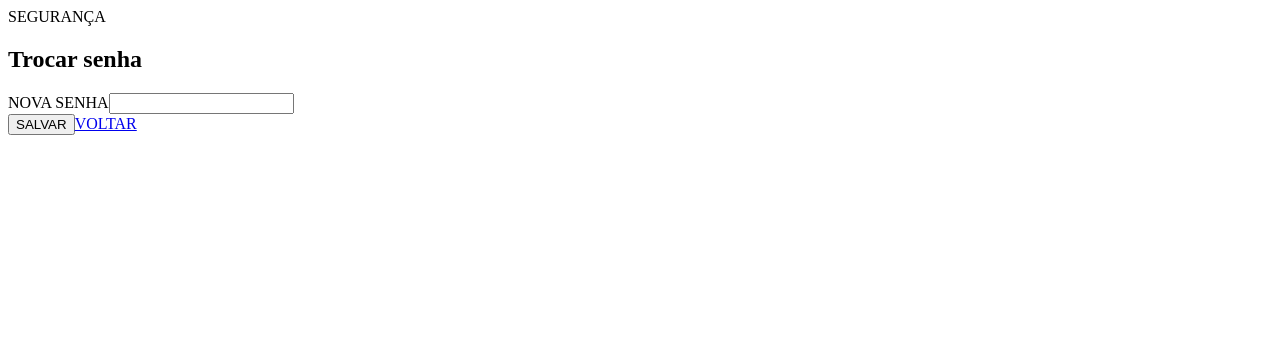
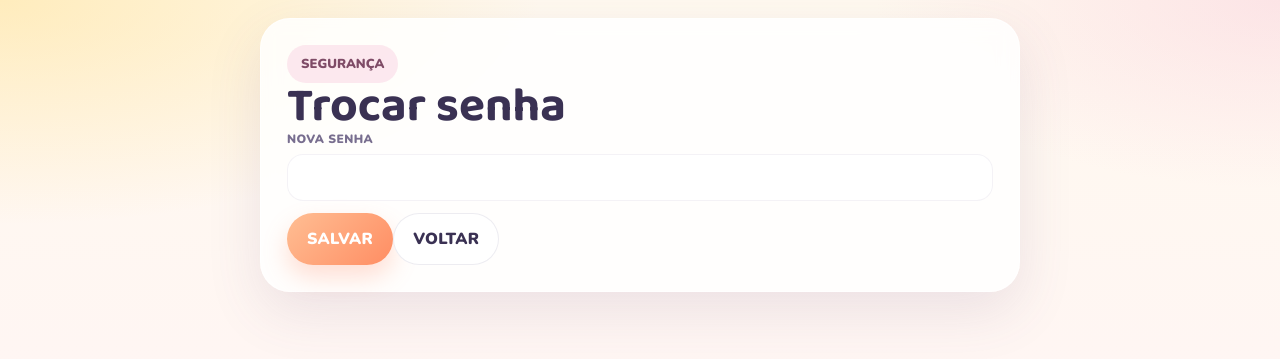
Before and after one commit to cvmontealto2019-ctrl/Raspadinha, a Flask app: page /change_password in a window 1280 px wide. Shown: the top 359 px of the page. Run offline with Flask 3, Linux system fonts and the light colour scheme; the visitor is signed in with stand-in values (Sample User, id 1).

Commit message:
Update styles.css

```diff
--- a/static/css/styles.css
+++ b/static/css/styles.css
@@ -1,421 +1,520 @@
-@import url('https://fonts.googleapis.com/css2?family=Baloo+2:wght@600;700;800&family=Nunito:wght@500;700;800;900&display=swap');
+@import url('https://fonts.googleapis.com/css2?family=Baloo+2:wght@500;700;800&family=Nunito:wght@500;700;800;900&display=swap');
 
 :root{
-  --bp-bg-1:#fff8ef;
-  --bp-bg-2:#fff2f8;
-  --bp-card:#ffffff;
-  --bp-text:#3b3153;
-  --bp-muted:#7a7292;
-  --bp-orange:#ff7a00;
-  --bp-orange-2:#ffb200;
-  --bp-yellow:#ffd95a;
-  --bp-green:#16b364;
-  --bp-green-2:#0f9b54;
-  --bp-shadow:0 20px 50px rgba(94,72,120,.12);
-  --bp-shadow-soft:0 10px 24px rgba(94,72,120,.08);
-  --bp-radius-xl:30px;
-  --bp-radius-lg:24px;
+  --bg-1:#fff9ef;
+  --bg-2:#fff2f8;
+  --card:#ffffff;
+  --text:#3a3153;
+  --muted:#7b7294;
+  --line:rgba(99,81,124,.10);
+
+  --orange:#ff7a00;
+  --orange-2:#ffb300;
+  --gold:#f3bb43;
+  --gold-2:#ffe077;
+  --green:#18b562;
+  --green-2:#73df9e;
+
+  --shadow:0 20px 55px rgba(98,74,120,.12);
+  --shadow-soft:0 10px 25px rgba(98,74,120,.08);
 }
 
-.bp-game-body{
-  margin:0;
-  min-height:100vh;
-  font-family:'Nunito',system-ui,sans-serif;
-  color:var(--bp-text);
-  background:
-    radial-gradient(1200px 500px at 0% 0%, rgba(255,217,90,.35), transparent 45%),
-    radial-gradient(900px 420px at 100% 0%, rgba(255,103,168,.14), transparent 45%),
-    linear-gradient(180deg,var(--bp-bg-1),var(--bp-bg-2));
+/* RESET */
+*{
+  box-sizing:border-box;
 }
 
-#bp-confetti{
-  position:fixed;
-  inset:0;
-  pointer-events:none;
-  z-index:100;
+html,body{
+  min-height:100%;
 }
 
-.bp-game-shell{
+body{
+  margin:0;
+  font-family:'Nunito',system-ui,sans-serif;
+  color:var(--text);
+  background:
+    radial-gradient(1200px 500px at 0% 0%, rgba(255,211,92,.34), transparent 45%),
+    radial-gradient(900px 420px at 100% 0%, rgba(247,191,214,.36), transparent 45%),
+    linear-gradient(180deg,var(--bg-1),var(--bg-2));
+}
+
+a{
+  text-decoration:none;
+  color:inherit;
+}
+
+button{
+  font:inherit;
+}
+
+img{
+  max-width:100%;
+}
+
+/* LAYOUT BASE */
+.page-shell{
   width:min(1180px, calc(100% - 24px));
   margin:0 auto;
   padding:18px 0 28px;
+  position:relative;
 }
 
-.bp-topbar{
-  display:flex;
-  align-items:center;
-  justify-content:space-between;
-  gap:16px;
-  flex-wrap:wrap;
-  margin-bottom:18px;
+.narrow-page{
+  max-width:760px;
 }
 
-.bp-brand{
+.auth-page{
+  max-width:1120px;
+}
+
+/* TIPOGRAFIA */
+.eyebrow{
+  font-size:12px;
+  font-weight:900;
+  letter-spacing:.6px;
+  color:#8e5673;
+}
+
+.brand-mini,
+.brand-stack{
   display:flex;
-  align-items:center;
   gap:14px;
 }
 
-.bp-logo{
-  width:66px;
-  height:66px;
+.brand-mini img,
+.brand-stack img{
+  width:58px;
+  height:58px;
   object-fit:contain;
   border-radius:18px;
   background:#fff;
   padding:6px;
-  box-shadow:var(--bp-shadow-soft);
+  box-shadow:var(--shadow-soft);
 }
 
-.bp-eyebrow{
-  display:inline-block;
-  font-size:12px;
-  font-weight:900;
-  letter-spacing:.7px;
-  color:#955f7b;
-  text-transform:uppercase;
+.brand-mini h1,
+.brand-stack h1,
+.welcome-card h1,
+.hero-copy h2{
+  margin:0;
+  font-family:'Baloo 2',system-ui,sans-serif;
+  line-height:1;
 }
 
-.bp-title{
-  margin:0;
-  font-family:'Baloo 2',sans-serif;
-  font-size:34px;
-  line-height:1;
-  color:var(--bp-orange);
+.tag,
+.status-pill{
+  display:inline-flex;
+  align-items:center;
+  gap:8px;
+  border-radius:999px;
+  padding:10px 14px;
+  background:rgba(247,191,214,.35);
+  color:#7f4c67;
+  font-weight:900;
+  font-size:13px;
 }
 
-.bp-subtitle{
-  margin:4px 0 0;
-  font-size:15px;
-  color:var(--bp-muted);
+.status-pill strong{
+  font-size:18px;
+  color:var(--text);
 }
 
-.bp-pill{
-  background:rgba(255,255,255,.88);
-  border:1px solid rgba(255,255,255,.7);
-  box-shadow:var(--bp-shadow-soft);
-  border-radius:999px;
-  padding:12px 16px;
-  display:flex;
-  align-items:center;
-  gap:10px;
-  color:var(--bp-muted);
-  font-weight:800;
-}
-
-.bp-pill strong{
-  color:var(--bp-text);
-  font-size:22px;
-}
-
-.bp-hero{
-  background:rgba(255,255,255,.88);
-  border:1px solid rgba(255,255,255,.72);
-  box-shadow:var(--bp-shadow);
-  border-radius:var(--bp-radius-xl);
-  padding:24px;
-  display:flex;
-  align-items:flex-end;
-  justify-content:space-between;
-  gap:18px;
-  margin-bottom:20px;
-}
-
-.bp-badge{
-  display:inline-flex;
-  align-items:center;
-  border-radius:999px;
-  padding:10px 14px;
-  font-size:13px;
-  font-weight:900;
-  color:#8a5c22;
-  background:rgba(255,217,90,.28);
-}
-
-.bp-hero-copy h2{
-  margin:10px 0 8px;
-  font-family:'Baloo 2',sans-serif;
-  font-size:40px;
-  line-height:.95;
-  max-width:760px;
-}
-
-.bp-hero-copy p{
-  margin:0;
-  font-size:17px;
-  line-height:1.55;
-  color:var(--bp-muted);
-}
-
-.bp-btn{
+/* BOTÕES */
+.btn{
   border:none;
   border-radius:999px;
-  padding:14px 20px;
+  padding:15px 20px;
   font-weight:900;
+  letter-spacing:.3px;
   cursor:pointer;
-  transition:transform .15s ease, filter .15s ease;
+  transition:transform .16s ease, filter .16s ease;
   display:inline-flex;
   align-items:center;
   justify-content:center;
   gap:8px;
-  text-decoration:none;
 }
 
-.bp-btn:hover{
+.btn:hover{
   transform:translateY(-1px);
 }
 
-.bp-btn-primary{
+.btn-gradient{
+  background:linear-gradient(135deg,#ffbe93,#ff8d63);
   color:#fff;
-  background:linear-gradient(45deg,var(--bp-orange),var(--bp-orange-2));
-  box-shadow:0 12px 24px rgba(255,122,0,.24);
+  box-shadow:0 12px 24px rgba(255,141,99,.28);
 }
 
-.bp-btn-success{
-  color:#fff;
-  background:linear-gradient(45deg,var(--bp-green),var(--bp-green-2));
-  box-shadow:0 12px 24px rgba(22,179,100,.22);
+.btn-gold{
+  background:linear-gradient(135deg,var(--gold-2),var(--gold));
+  color:#744f18;
+  box-shadow:0 12px 24px rgba(243,187,67,.28);
 }
 
-.bp-btn-light{
-  color:var(--bp-text);
-  background:#fff;
-  box-shadow:inset 0 0 0 1px rgba(94,72,120,.12);
+.btn-green{
+  background:linear-gradient(135deg,var(--green-2),var(--green));
+  color:#fff;
+  box-shadow:0 12px 24px rgba(24,181,98,.22);
 }
 
-.bp-board{
-  display:grid;
-  grid-template-columns:repeat(3, minmax(0,1fr));
-  gap:18px;
+.btn-light{
+  background:#fff;
+  color:var(--text);
+  box-shadow:inset 0 0 0 1px rgba(111,97,136,.12);
 }
 
-.bp-egg-card{
-  background:rgba(255,255,255,.92);
-  border-radius:28px;
-  box-shadow:var(--bp-shadow);
-  padding:14px 14px 18px;
-  position:relative;
+/* HERO / CARDS */
+.hero-card,
+.welcome-card,
+.auth-card-new,
+.table-card{
+  background:rgba(255,255,255,.84);
+  backdrop-filter:blur(10px);
+  border:1px solid rgba(255,255,255,.62);
+  border-radius:30px;
+  box-shadow:var(--shadow);
 }
 
-.bp-egg-label{
-  text-align:center;
-  font-size:13px;
-  font-weight:900;
-  color:#7f7596;
-  letter-spacing:.3px;
-  margin-bottom:10px;
+.hero-card{
+  padding:22px;
+  display:flex;
+  align-items:end;
+  justify-content:space-between;
+  gap:20px;
+  margin-bottom:18px;
 }
 
-.bp-egg-wrap{
-  position:relative;
-  min-height:220px;
-  display:flex;
-  align-items:center;
-  justify-content:center;
+.hero-copy h2{
+  font-size:38px;
+  max-width:760px;
 }
 
-.bp-egg-prize{
-  position:absolute;
-  width:142px;
-  height:172px;
-  border-radius:48% 48% 46% 46%;
-  border:4px solid rgba(255,255,255,.96);
-  box-shadow:
-    0 14px 28px rgba(86,54,101,.12),
-    inset 0 0 0 1px rgba(100,85,120,.08);
-  display:flex;
-  align-items:center;
-  justify-content:center;
-  text-align:center;
-  padding:14px;
-  font-family:'Baloo 2',sans-serif;
-  font-weight:800;
-  font-size:22px;
-  line-height:.94;
-  letter-spacing:.2px;
-  background:#fff;
+.hero-copy p{
+  margin:10px 0 0;
+  color:var(--muted);
+  font-size:17px;
+  line-height:1.55;
 }
 
-.bp-egg-prize.small-text{
-  font-size:18px;
-  line-height:1;
+/* AUTH */
+.auth-card-new{
+  display:grid;
+  grid-template-columns:320px 1fr;
+  gap:20px;
+  padding:20px;
 }
 
-.bp-egg-prize.lose{
-  color:#9d8ca1 !important;
+.auth-visual{
+  background:linear-gradient(180deg, rgba(255,255,255,.66), rgba(255,255,255,.42));
+  border-radius:28px;
+  padding:24px;
+  display:flex;
+  flex-direction:column;
+  justify-content:space-between;
+  min-height:420px;
 }
 
-.bp-egg-card.theme-gold .bp-egg-prize{
-  background:linear-gradient(180deg,#fffef8,#fff6d3);
-}
-.bp-egg-card.theme-rose .bp-egg-prize{
-  background:linear-gradient(180deg,#fff7fb,#ffe1ef);
-}
-.bp-egg-card.theme-sky .bp-egg-prize{
-  background:linear-gradient(180deg,#f4fdff,#def6ff);
-}
-.bp-egg-card.theme-lavender .bp-egg-prize{
-  background:linear-gradient(180deg,#fbf9ff,#ece5ff);
-}
-.bp-egg-card.theme-mint .bp-egg-prize{
-  background:linear-gradient(180deg,#f7fffb,#dffbef);
-}
-.bp-egg-card.theme-sunset .bp-egg-prize{
-  background:linear-gradient(180deg,#fff8f3,#ffe1cf);
+.brand-stack{
+  flex-direction:column;
+  align-items:flex-start;
+  gap:10px;
 }
 
-.bp-egg-canvas{
-  position:absolute;
-  width:142px;
-  height:172px;
-  border-radius:48% 48% 46% 46%;
-  touch-action:none;
-  z-index:2;
+.brand-stack h1{
+  font-size:54px;
 }
 
-.bp-egg-card.revealed .bp-egg-canvas{
-  display:none;
+.brand-stack p{
+  margin:0;
+  color:var(--muted);
+  font-size:18px;
+  line-height:1.5;
 }
 
-.bp-modal{
-  position:fixed;
-  inset:0;
-  background:rgba(47,35,61,.48);
-  backdrop-filter:blur(4px);
+.mini-egg-row{
   display:flex;
-  align-items:center;
-  justify-content:center;
-  padding:18px;
-  z-index:120;
+  gap:12px;
 }
 
-.bp-modal.is-hidden{
-  display:none;
+.mini-egg{
+  width:46px;
+  height:58px;
+  border-radius:48% 48% 46% 46%;
+  box-shadow:var(--shadow-soft);
+  border:3px solid rgba(255,255,255,.85);
+  display:inline-block;
 }
 
-.bp-modal-card{
-  width:min(560px, 100%);
+.mini-egg.gold{
+  background:linear-gradient(180deg,#ffe58f,#ffc93a);
+}
+
+.mini-egg.rose{
+  background:linear-gradient(180deg,#ffd5ec,#ff8cbc);
+}
+
+.mini-egg.sky{
+  background:linear-gradient(180deg,#d9f6ff,#76d8ff);
+}
+
+.auth-forms{
+  padding:10px 8px 10px 6px;
+}
+
+.auth-forms h2{
+  font-size:56px;
+  margin:10px 0 8px;
+  font-family:'Baloo 2',system-ui,sans-serif;
+  line-height:.95;
+}
+
+.subtle{
+  margin:0 0 18px;
+  color:var(--muted);
+}
+
+.auth-grid{
+  display:grid;
+  grid-template-columns:1fr 1fr;
+  gap:16px;
+}
+
+.glass-form{
+  background:rgba(255,255,255,.64);
+  border:1px solid rgba(255,255,255,.7);
+  border-radius:24px;
+  padding:18px;
+  box-shadow:var(--shadow-soft);
+  display:flex;
+  flex-direction:column;
+  gap:12px;
+}
+
+.glass-form h3{
+  margin:0;
+  font-size:18px;
+}
+
+.glass-form label,
+.single-form label{
+  display:flex;
+  flex-direction:column;
+  gap:7px;
+}
+
+.glass-form label span,
+.single-form label span{
+  font-size:12px;
+  font-weight:900;
+  color:#786e8f;
+  letter-spacing:.4px;
+}
+
+.field{
+  width:100%;
+  border:none;
+  border-radius:16px;
+  padding:15px 16px;
   background:#fff;
-  border-radius:30px;
-  box-shadow:0 30px 65px rgba(46,30,61,.28);
-  padding:28px;
+  box-shadow:inset 0 0 0 1px rgba(113,96,138,.08);
+  font-size:15px;
+  font-weight:800;
+  color:var(--text);
+  outline:none;
+  text-transform:uppercase;
+}
+
+.field:focus{
+  box-shadow:inset 0 0 0 2px rgba(240,184,63,.35), 0 0 0 5px rgba(255,211,92,.18);
+}
+
+.small-note{
+  margin:0;
+  font-size:13px;
+  color:#7f7891;
+  line-height:1.45;
+}
+
+.spacer{
+  flex:1;
+}
+
+/* WELCOME / MESSAGE / CHANGE PASSWORD */
+.welcome-card{
+  padding:26px;
+}
+
+.welcome-card h1{
+  font-size:48px;
+}
+
+.welcome-card p{
+  color:var(--muted);
+  font-size:17px;
+}
+
+.welcome-info{
+  display:grid;
+  grid-template-columns:repeat(3,1fr);
+  gap:14px;
+  margin:18px 0 20px;
+}
+
+.welcome-info div{
+  background:#fff;
+  border-radius:20px;
+  padding:16px;
+  box-shadow:var(--shadow-soft);
+}
+
+.welcome-info span{
+  display:block;
+  font-size:12px;
+  color:#8b819f;
+  font-weight:900;
+}
+
+.welcome-info strong{
+  display:block;
+  margin-top:6px;
+  font-size:18px;
+}
+
+.single-form{
+  display:grid;
+  gap:12px;
+}
+
+.inline-alert{
+  background:#fff0f4;
+  color:#b54f72;
+  border:1px solid #ffd2df;
+  padding:12px 14px;
+  border-radius:16px;
+  font-weight:800;
+  margin:12px 0;
+}
+
+/* DASHBOARD */
+.stats-grid{
+  display:grid;
+  grid-template-columns:repeat(3,minmax(0,1fr));
+  gap:14px;
+  margin-bottom:16px;
+}
+
+.stat-card{
+  background:rgba(255,255,255,.84);
+  border-radius:24px;
+  padding:20px;
+  box-shadow:var(--shadow);
+}
+
+.stat-card span{
+  display:block;
+  color:#8b819f;
+  font-size:12px;
+  font-weight:900;
+}
+
+.stat-card strong{
+  display:block;
+  font-size:34px;
+  margin-top:6px;
+}
+
+.table-card{
+  background:rgba(255,255,255,.84);
+  border-radius:28px;
+  box-shadow:var(--shadow);
+  padding:20px;
+}
+
+.table-card h2{
+  margin:0 0 12px;
+  font-family:'Baloo 2',system-ui,sans-serif;
+  font-size:34px;
+  line-height:.95;
+}
+
+.table-wrap{
+  overflow:auto;
+}
+
+.table-wrap table{
+  width:100%;
+  border-collapse:collapse;
+}
+
+.table-wrap th,
+.table-wrap td{
+  padding:13px 10px;
+  border-bottom:1px solid rgba(105,90,130,.08);
+  text-align:left;
+  vertical-align:middle;
+}
+
+.table-wrap th{
+  color:#8b819f;
+  font-size:12px;
+  letter-spacing:.5px;
+}
+
+/* HELPERS */
+.muted{
+  color:var(--muted);
+}
+
+.center{
   text-align:center;
 }
 
-.bp-result-icon{
-  font-size:56px;
-  line-height:1;
-}
-
-.bp-modal-card h3{
-  margin:10px 0 8px;
-  font-family:'Baloo 2',sans-serif;
-  font-size:42px;
-  line-height:.95;
-}
-
-.bp-result-message{
-  font-size:18px;
-  line-height:1.55;
-  color:var(--bp-text);
-}
-
-.bp-result-note{
-  margin:14px 0 0;
-  color:var(--bp-muted);
-  font-size:14px;
-  font-weight:800;
-}
-
-.bp-result-actions{
-  display:flex;
-  gap:12px;
-  flex-wrap:wrap;
-  justify-content:center;
-  margin-top:20px;
-}
-
-.bp-toast{
-  position:fixed;
-  left:50%;
-  bottom:16px;
-  transform:translateX(-50%);
-  background:#2e253c;
-  color:#fff;
-  padding:10px 14px;
-  border-radius:999px;
-  font-size:13px;
-  font-weight:900;
-  opacity:0;
-  pointer-events:none;
-  transition:opacity .18s ease;
-  z-index:130;
-}
-
-.bp-toast.show{
-  opacity:1;
-}
-
+/* RESPONSIVO */
 @media (max-width:980px){
-  .bp-hero{
-    display:block;
+  .auth-card-new{
+    grid-template-columns:1fr;
   }
 
-  .bp-hero-copy h2{
-    font-size:34px;
-  }
-
-  #bp-start-btn{
-    margin-top:16px;
+  .hero-copy h2{
+    font-size:32px;
   }
 }
 
 @media (max-width:860px){
-  .bp-board{
-    grid-template-columns:repeat(2, minmax(0,1fr));
+  .auth-grid,
+  .welcome-info,
+  .stats-grid{
+    grid-template-columns:1fr;
   }
 }
 
 @media (max-width:640px){
-  .bp-game-shell{
+  .page-shell{
     width:min(100% - 16px, 1180px);
     padding:14px 0 24px;
   }
 
-  .bp-title{
+  .auth-forms h2{
+    font-size:40px;
+  }
+
+  .brand-stack h1{
+    font-size:42px;
+  }
+
+  .hero-card{
+    padding:18px;
+    display:block;
+  }
+
+  .hero-copy h2{
     font-size:28px;
   }
 
-  .bp-hero-copy h2{
+  .welcome-card h1{
+    font-size:36px;
+  }
+
+  .table-card h2{
     font-size:28px;
   }
-
-  .bp-hero-copy p{
-    font-size:15px;
-  }
-
-  .bp-egg-wrap{
-    min-height:190px;
-  }
-
-  .bp-egg-prize,
-  .bp-egg-canvas{
-    width:120px;
-    height:148px;
-  }
-
-  .bp-egg-prize{
-    font-size:18px;
-  }
-
-  .bp-egg-prize.small-text{
-    font-size:16px;
-  }
-
-  .bp-modal-card h3{
-    font-size:34px;
-  }
-
-  .bp-result-actions{
-    flex-direction:column;
-  }
 }
```
